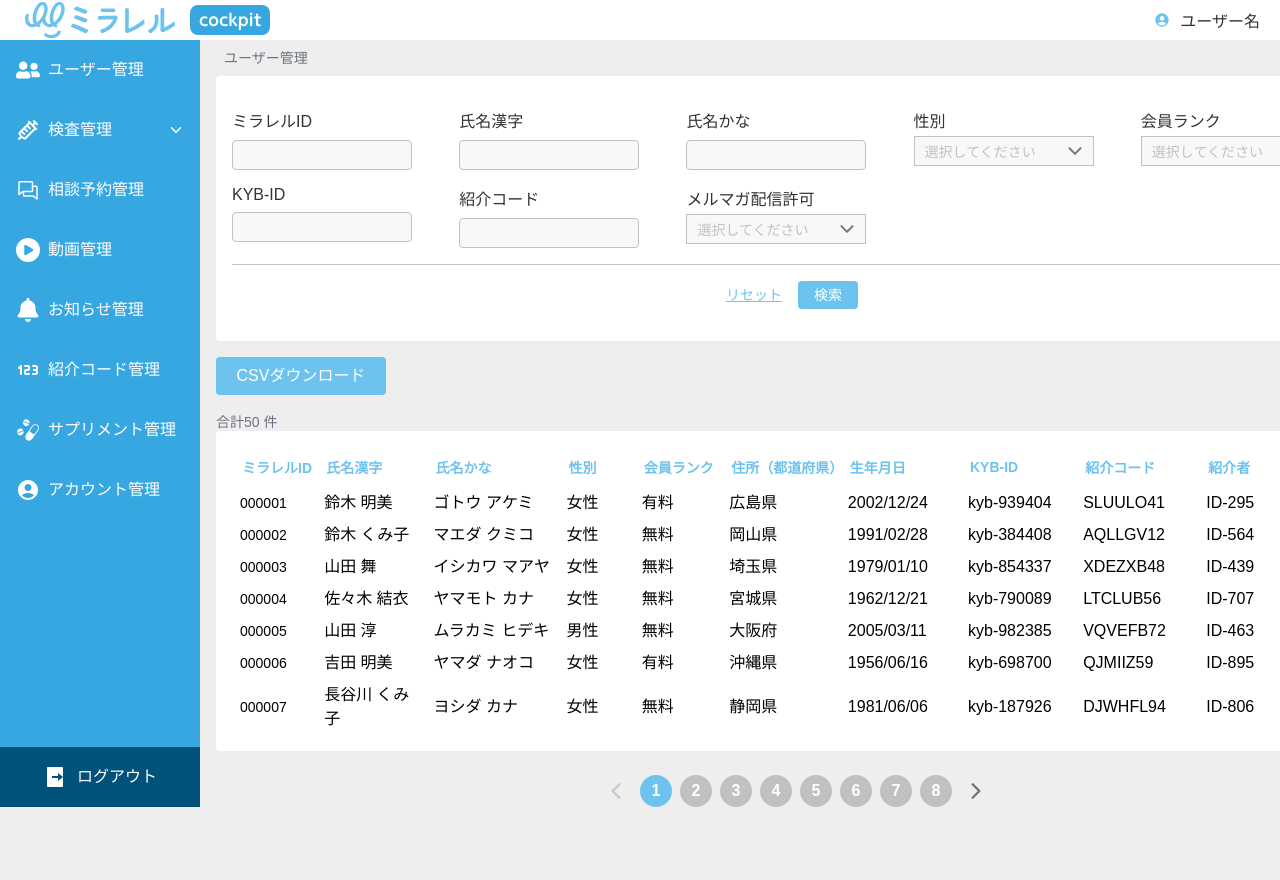
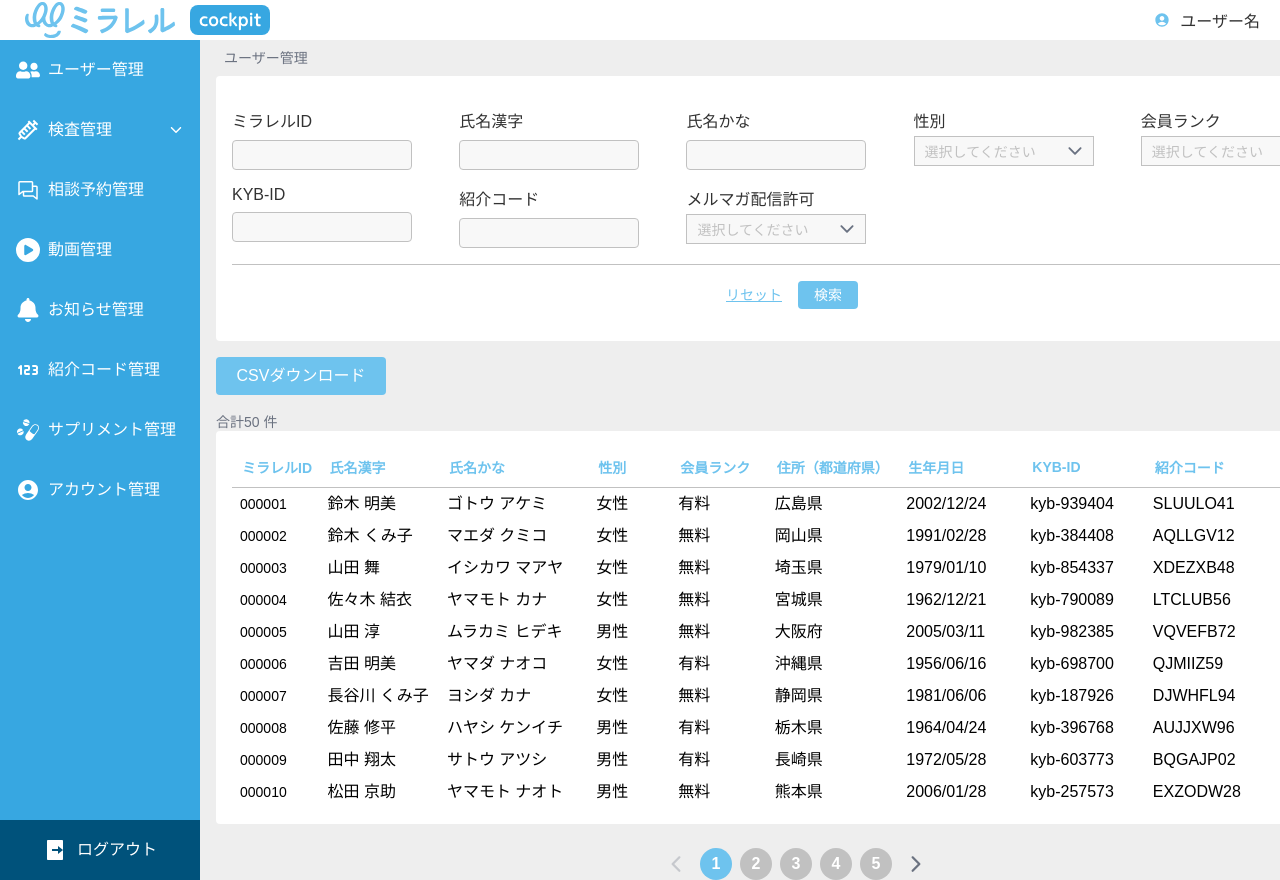
Before and after one commit to ymtakt/nextjs_sample, a Next.js app: page /user-management in a window 1280 px wide. Shown: the top 880 px of the page. Before the commit the page ends 807 px from the top, so only its background shows below. Built offline with nearby package versions, Linux system fonts and the light colour scheme.

Commit message:
fix:ユーザー管理テーブルのレイアウト修正

```diff
--- a/src/components/general/Tables/UserManagement/index.tsx
+++ b/src/components/general/Tables/UserManagement/index.tsx
@@ -9,7 +9,7 @@ type Props = {
   users: User[];
 };
 
-const USERS_PER_PAGE = 7;
+const USERS_PER_PAGE = 10;
 
 export default function UserTable({ users }: Props) {
   const [currentPage, setCurrentPage] = useState(1);
@@ -22,11 +22,11 @@ export default function UserTable({ users }: Props) {
 
   return (
     <div className="pl-4">
-      <div className="p-4 w-[1160px] h-[440] bg-cp-white overflow-x-auto mx-auto rounded">
+      <div className="p-4 w-[1160px] h-full bg-cp-white overflow-x-auto mx-auto rounded">
         {/* --- テーブル部分 --- */}
-        <table className="min-w-[1200px] w-full">
+        <table className="min-w-[1300px] w-full">
           <thead>
-            <tr className="h-[40px] text-left title-cp-small px-2.5 text-cp-sky-blue bg-cp-white">
+            <tr className="h-[40px] text-left title-cp-small px-2.5 text-cp-sky-blue bg-cp-white border-cp-soft-gray border-b">
               <th className="w-[92px] pl-2.5">ミラレルID</th>
               <th className="w-[132px] pl-2.5">氏名漢字</th>
               <th className="w-[170px] pl-2.5">氏名かな</th>
@@ -40,6 +40,7 @@ export default function UserTable({ users }: Props) {
               <th className="w-[160px] pl-2.5">メルマガ配信許可</th>
             </tr>
           </thead>
+
           <tbody>
             {paginatedUsers.map((user) => (
               <tr key={user.id} className="text-left">
```
